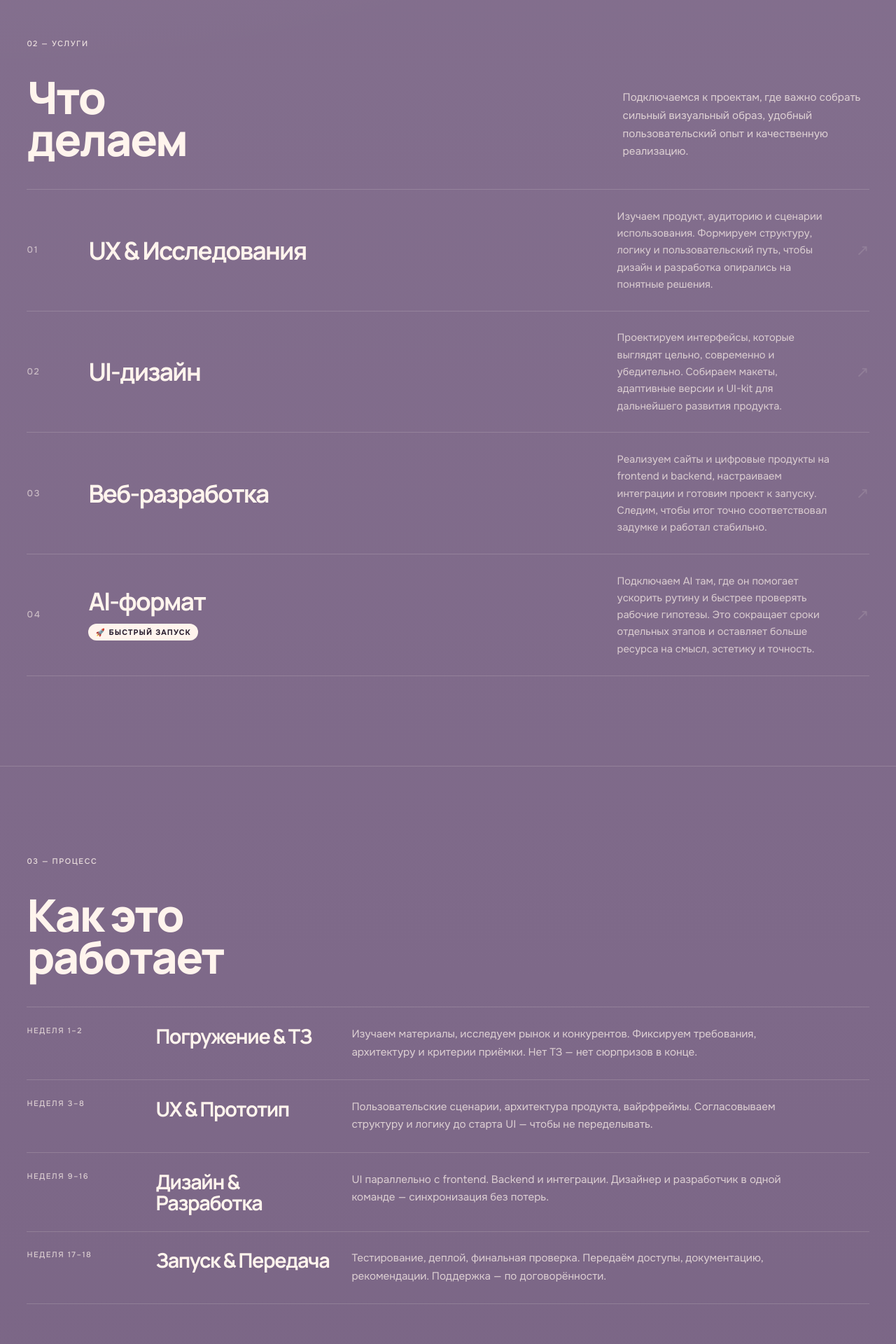
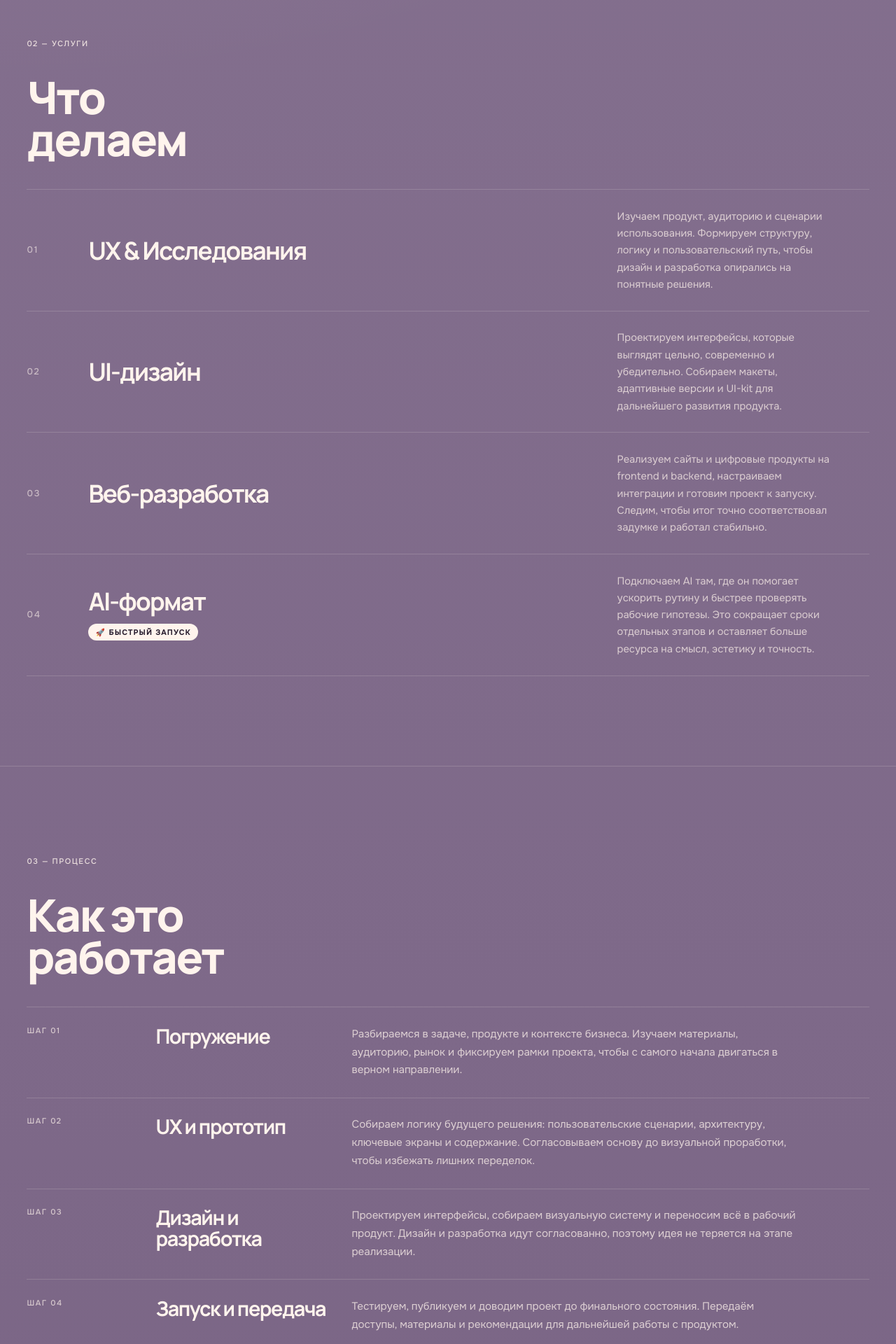
Before and after one commit to Yaroslav-Chertov/yaga-studio, a Next.js app: page / in a window 1280 px wide. Shown: the part 1920-3840 px from the top of the page at 70% size. Built offline with nearby package versions, Linux system fonts and the light colour scheme.

Commit message:
fix process

```diff
--- a/components/Process.tsx
+++ b/components/Process.tsx
@@ -5,24 +5,24 @@ import { useInView } from "framer-motion";
 
 const steps = [
   {
-    timing: "Неделя 1–2",
-    name: "Погружение & ТЗ",
-    desc: "Изучаем материалы, исследуем рынок и конкурентов. Фиксируем требования, архитектуру и критерии приёмки. Нет ТЗ — нет сюрпризов в конце.",
+    timing: "Шаг 01",
+    name: "Погружение",
+    desc: "Разбираемся в задаче, продукте и контексте бизнеса. Изучаем материалы, аудиторию, рынок и фиксируем рамки проекта, чтобы с самого начала двигаться в верном направлении.",
   },
   {
-    timing: "Неделя 3–8",
-    name: "UX & Прототип",
-    desc: "Пользовательские сценарии, архитектура продукта, вайрфреймы. Согласовываем структуру и логику до старта UI — чтобы не переделывать.",
+    timing: "Шаг 02",
+    name: "UX и прототип",
+    desc: "Собираем логику будущего решения: пользовательские сценарии, архитектуру, ключевые экраны и содержание. Согласовываем основу до визуальной проработки, чтобы избежать лишних переделок.",
   },
   {
-    timing: "Неделя 9–16",
-    name: "Дизайн & Разработка",
-    desc: "UI параллельно с frontend. Backend и интеграции. Дизайнер и разработчик в одной команде — синхронизация без потерь.",
+    timing: "Шаг 03",
+    name: "Дизайн и разработка",
+    desc: "Проектируем интерфейсы, собираем визуальную систему и переносим всё в рабочий продукт. Дизайн и разработка идут согласованно, поэтому идея не теряется на этапе реализации.",
   },
   {
-    timing: "Неделя 17–18",
-    name: "Запуск & Передача",
-    desc: "Тестирование, деплой, финальная проверка. Передаём доступы, документацию, рекомендации. Поддержка — по договорённости.",
+    timing: "Шаг 04",
+    name: "Запуск и передача",
+    desc: "Тестируем, публикуем и доводим проект до финального состояния. Передаём доступы, материалы и рекомендации для дальнейшей работы с продуктом.",
   },
 ];
 
--- a/components/Services.tsx
+++ b/components/Services.tsx
@@ -66,16 +66,6 @@ function ServiceRow({ s, delay }: ServiceRowProps) {
       </div>
 
       <p className="service-row__desc">{s.desc}</p>
-
-      <span
-        className="service-row__arrow"
-        style={{
-          color: hovered ? "#FF4D2E" : "rgba(241,237,231,0.15)",
-          transform: hovered ? "translate(4px,-4px)" : "none",
-        }}
-      >
-        ↗
-      </span>
     </div>
   );
 }
@@ -103,10 +93,6 @@ export default function Services() {
             делаем
           </h2>
         </div>
-        <p className="services__subtitle">
-          Подключаемся к&nbsp;проектам, где важно собрать сильный визуальный
-          образ, удобный пользовательский опыт и&nbsp;качественную реализацию.
-        </p>
       </div>
 
       <div className="services__list">
--- a/styles/components/_services.scss
+++ b/styles/components/_services.scss
@@ -24,12 +24,6 @@
   &__heading {
     @include section-heading;
     max-width: 8ch;
-  }
-
-  &__subtitle {
-    color: rgba($color-primary, 0.74);
-    font-size: 0.95rem;
-    line-height: 1.7;
   }
 
   &__list {
@@ -93,13 +87,4 @@
     font-size: 0.92rem;
     line-height: 1.65;
   }
-
-  &__arrow {
-    color: rgba($color-primary, 0.38);
-    font-size: 1.4rem;
-    justify-self: end;
-    transition:
-      color $transition-fast,
-      transform $transition-fast;
-  }
 }
```
